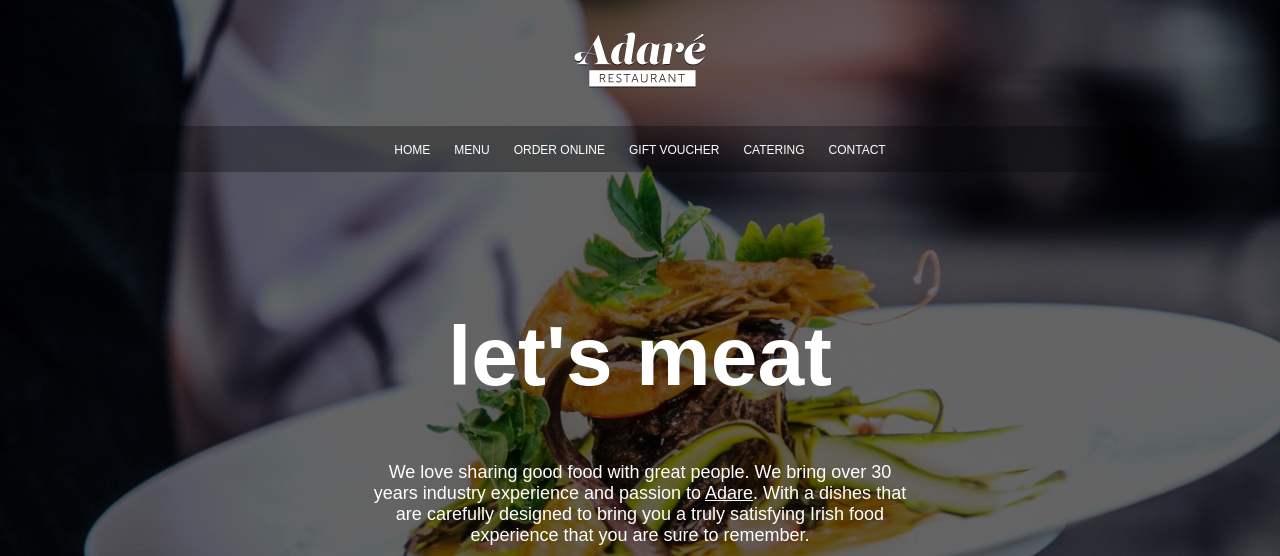
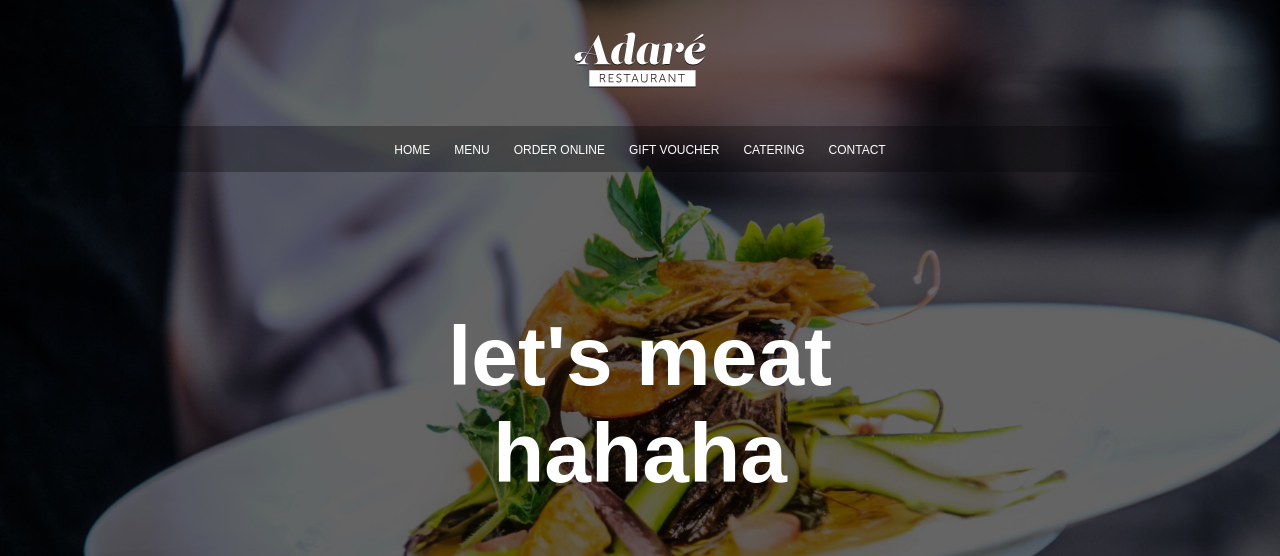
Before and after one commit to whitingac/whitingac.github.io, a plain HTML site: page index.html in a window 1280 px wide. Shown: the top 556 px of the page. Drawn offline with Linux system fonts and the light colour scheme.

Commit message:
test commit

```diff
--- a/index.html
+++ b/index.html
@@ -23,7 +23,7 @@
         </nav>
 
         <main>
-            <h1>let's meat</h1>
+            <h1>let's meat hahaha</h1>
 
             <p>We love sharing good food with great people. We bring over 30 years industry experience and passion to <a href="#" target="_blank">Adare</a>. With a dishes that are carefully designed to bring you a truly satisfying Irish food experience that you are sure to remember. </p>
 
```
